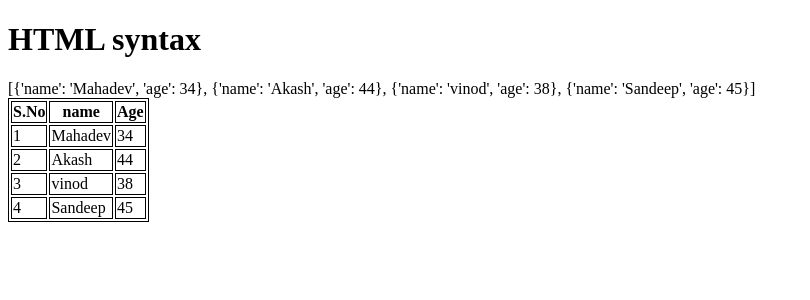
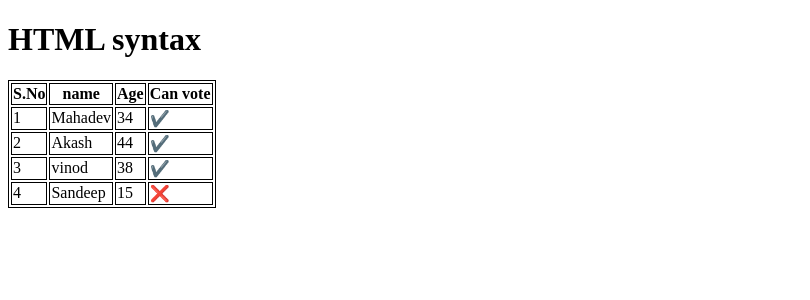
Before and after one commit to Mahadev1729/Back_End, a Django app: page / in a window 1280 px wide. Shown: the top 300 px of the page, without its empty margins (0-810 px from the left). Run offline with Django 5.2, Linux system fonts and the light colour scheme.

Commit message:
create table to see data in fronten which is came from backend

```diff
--- a/home/templates/index.html
+++ b/home/templates/index.html
@@ -12,19 +12,29 @@
 </head>
 <body>
     <h1>HTML syntax</h1>
-    {{peoples}}
+    <!-- {{peoples}} -->
 
-    <table>
+    <table class="Container">
         <tr>
             <th>S.No</th>
             <th>name</th>
             <th>Age</th>
+            <th>Can vote</th>
         </tr>
         {% for people in peoples %}
         <tr>
             <td>{{forloop.counter}}</td>
             <td>{{people.name}}</td>
             <td>{{people.age}}</td>
+            <td >
+                {% if people.age > 18 %}
+                ✔️
+                {% else %}
+
+                ❌
+
+                {% endif %}
+            </td>
         </tr>
         {% endfor %}
 
--- a/home/views.py
+++ b/home/views.py
@@ -9,7 +9,7 @@ def home(request):
         {"name":"Mahadev","age":34},
         {"name":"Akash","age":44},
         {"name":"vinod","age":38},
-        {"name":"Sandeep","age":45},
+        {"name":"Sandeep","age":15},
     ]
     #Context
 
```
Also changed, not shown: README.md, image.png (added).
